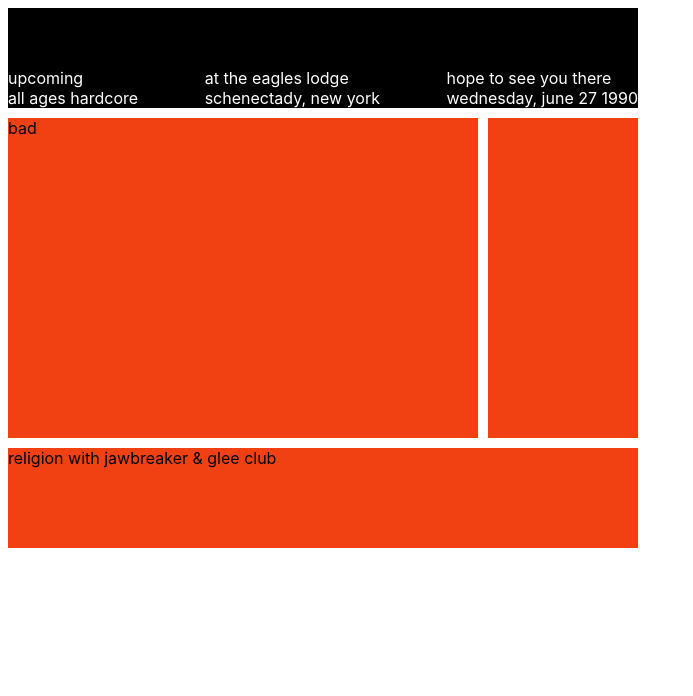
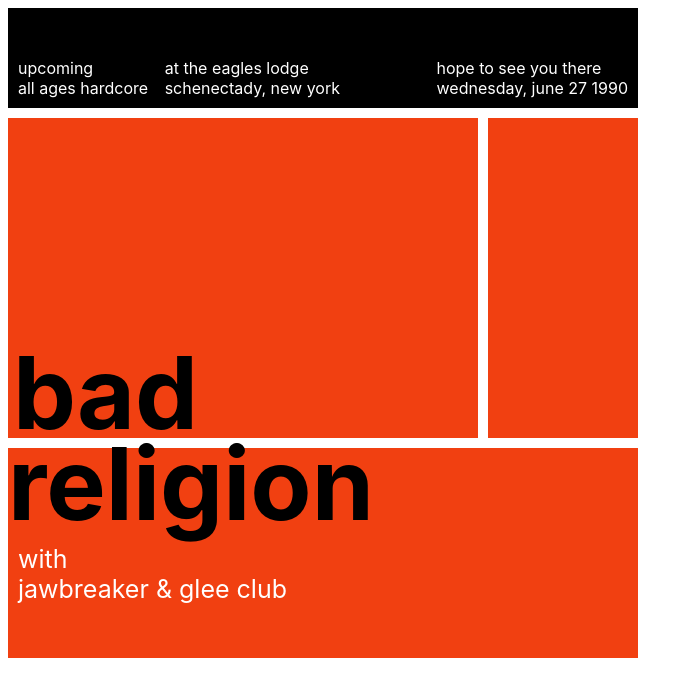
Before and after one commit to han-jojo/css-master, a plain HTML site: page day2/day2.html in a window 1280 px wide. Shown: the whole page, without its empty margins (0-693 px from the left). Drawn offline with Linux system fonts and the light colour scheme.

Commit message:
[update] day2 done

```diff
--- a/day2/day2.html
+++ b/day2/day2.html
@@ -16,11 +16,11 @@
             <span>at the eagles lodge<br />schenectady, new york</span>
             <span>hope to see you there <br />wednesday, june 27 1990</span>
         </div>
-        <div class="content"><span>bad</span></div>
+        <div class="content"><span id="big">bad</span></div>
         <div class="nav"></div>
         <div class="footer">
-            <span>religion</span>
-            <span>with jawbreaker & glee club</span>
+            <span id="big">religion</span>
+            <span id="info">with<br/>jawbreaker & glee club</span>
         </div>
     </div>
 </body>
--- a/day2/style.css
+++ b/day2/style.css
@@ -7,7 +7,7 @@
     display: grid;
     gap: 10px;
     grid-template-columns: repeat(5, 150px);
-    grid-template-rows: repeat(6, 100px);
+    grid-template-rows: repeat(7, 100px);
 }
 
 .header {
@@ -17,10 +17,16 @@
     display: flex;
     justify-content: space-between;
     align-items: flex-end;
+    padding: 10px 10px
 }
 
-.header span{
+.header span {
     color: white;
+}
+
+.header span:nth-child(2) {
+    position: relative;
+    right: 40px;
 }
 
 .content {
@@ -29,6 +35,19 @@
     grid-column-end: 4;
     grid-row-start: 2;
     grid-row-end: 5;
+    display: flex;
+    align-items: flex-end;
+}
+
+.content span {
+    padding-left: 5px;
+    position: relative;
+    top: 15px;
+}
+
+#big {
+    font-size: 100px;
+    font-weight: bold;
 }
 
 .nav {
@@ -41,4 +60,20 @@
     background-color: #F14011;
     grid-column-start: 1;
     grid-column-end: 5;
+    grid-row-start: 5;
+    grid-row-end: 7;
+
+    display: flex;
+    flex-direction: column;
 }
+
+.footer span {
+    position: relative;
+    bottom: 25px;
+}
+
+#info {
+    color: white;
+    font-size: 25px;
+    padding-left: 10px;
+}
```
